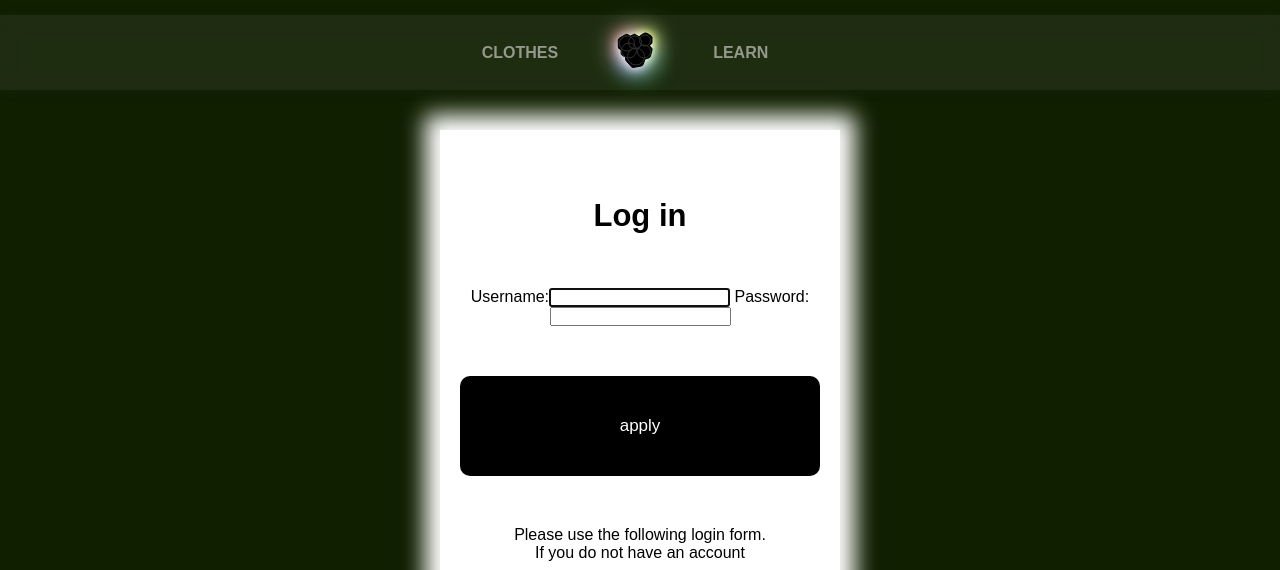
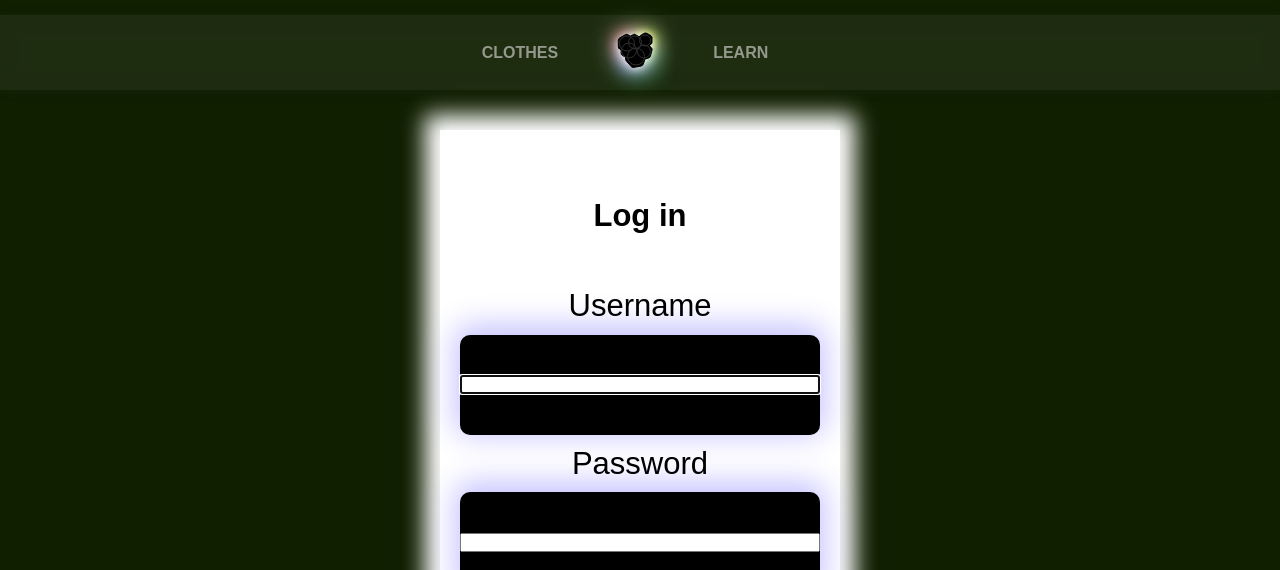
Before and after one commit to Rohozin/ozhina, a Django app: page /login/ in a window 1280 px wide. Shown: the top 570 px of the page. Run offline with Django 3.2, Linux system fonts and the light colour scheme.

Commit message:
MVP Ftwo

```diff
--- a/dressed/templates/registration/login.html
+++ b/dressed/templates/registration/login.html
@@ -13,7 +13,13 @@
 
             <div class="login-form">
                 <form action="{% url 'login' %}" method="post">
-                    {{ form.as_table }}
+                    {{ form.non_field_errors }}
+                            {{ form.username.errors }}
+                            <a class="login" for="{{ form.username.id_for_label }}">Username</a>
+                            <a class="form-input">{{ form.username }}</a>
+                            {{ form.password.errors }}
+                            <a class="login" for="{{ form.password.id_for_label }}">Password</a>
+                            <a class="form-input">{{ form.password }}</a>
                     {% csrf_token %}
 
                     <button>
--- a/ozhyna/static/css/addavatar_media.css
+++ b/ozhyna/static/css/addavatar_media.css
@@ -54,6 +54,6 @@
         padding-bottom: 3%;
         color: ghostwhite;
         font-size: 25;
-        text-shadow: 0px 0px 20px rgb(255, 255, 255),0 0 0.6em rgb(255, 255, 255);;
+        text-shadow: 0px 0px 20px rgb(255, 255, 255),0 0 0.6em rgb(255, 255, 255);
     }
 }
--- a/ozhyna/static/css/form.css
+++ b/ozhyna/static/css/form.css
@@ -36,8 +36,9 @@
     color: rgb(255, 255, 255);
     margin-top: 3%;
     margin-bottom: 3%;
-    font-size: 41;
+    font-size: 21;
     border-radius: 10px;
+    text-shadow: 0px 0px 20px rgb(255, 255, 255),0 0 0.6em rgb(255, 255, 255);;
 
 }
 
@@ -68,7 +69,7 @@
     color: rgb(255, 255, 255);
     margin-top: 3%;
     margin-bottom: 3%;
-    font-size: 15;
+    font-size: 13;
     border-radius: 10px;
 }
 
```
Also changed, not shown: 2 other files.
